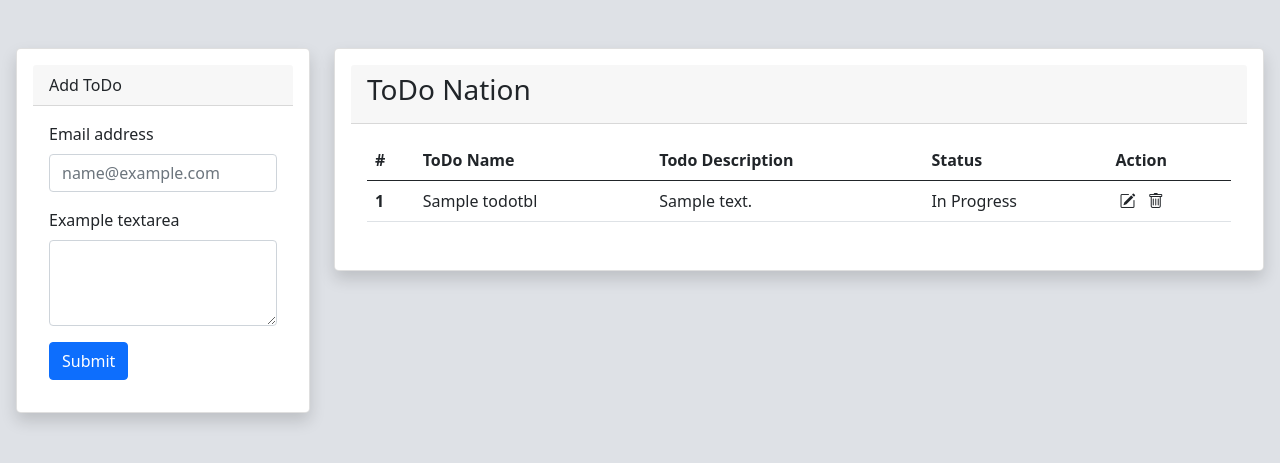
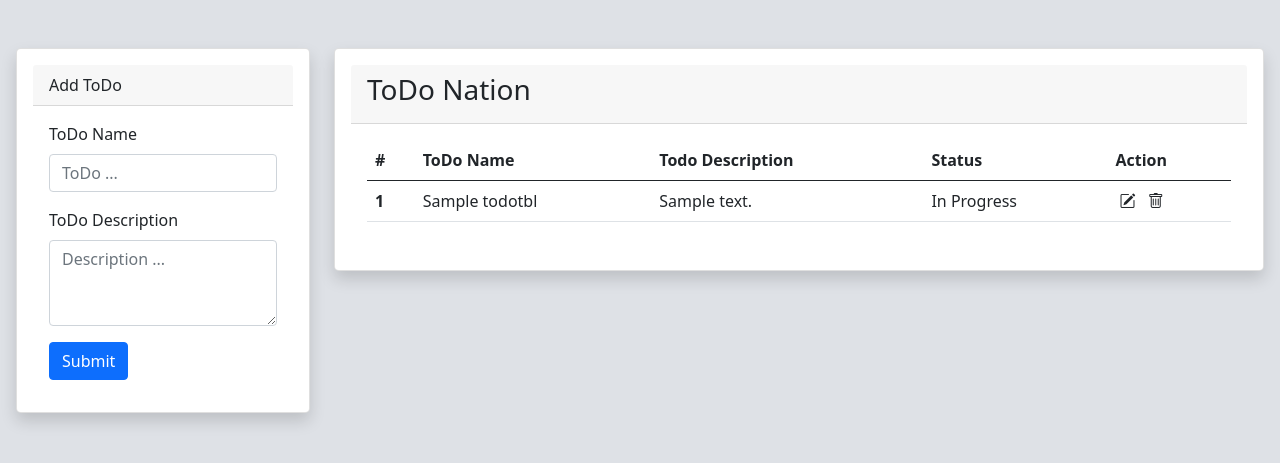
Before and after one commit to ashwinam/garbage-codes-season-01, a Django app: page /todo/ in a window 1280 px wide. Shown: the top 463 px of the page. Run offline with Django 4.2, Linux system fonts and the light colour scheme; tables that the repository leaves empty hold one stand-in row (values such as "Sample post").

Commit message:
simple create operation

```diff
--- a/DjangoToDo/todo/templates/todo/todo.html
+++ b/DjangoToDo/todo/templates/todo/todo.html
@@ -3,28 +3,31 @@
 {% block doc_title %}ToDo | Homepage{% endblock doc_title %}
 
 {% block content %}
-<div class="mx-3 mt-5 ">
+<div class="mx-3 mt-5">
     <div class="row align-items-start">
       <div class="col-3">
         <div class="card shadow p-3 mb-5 bg-body rounded-3">
             <div class="card-header">
                 Add ToDo
                </div>
+               <form action="{% url "todos" %}" method="post">
+                {% csrf_token %}
             <div class="card-body">
-
               <div class="mb-3">
-                <label for="exampleFormControlInput1" class="form-label">Email address</label>
-                <input type="email" class="form-control" id="exampleFormControlInput1" placeholder="name@example.com">
+                <label for="todo_name_id" class="form-label">ToDo Name</label>
+                <input type="text" class="form-control" id="todo_name_id" placeholder="ToDo ..." name="todo_name">
               </div>
               <div class="mb-3">
-                <label for="exampleFormControlTextarea1" class="form-label">Example textarea</label>
-                <textarea class="form-control" id="exampleFormControlTextarea1" rows="3"></textarea>
+                <label for="todo_description_id" class="form-label">ToDo Description</label>
+                <textarea class="form-control" id="todo_description_id" rows="3" name="todo_description" placeholder="Description ..."></textarea>
 
               </div>
               <div class="col-12">
                 <button class="btn btn-primary" type="submit">Submit</button>
               </div>
             </div>
+          </form>
+
           </div>
 
       </div>
--- a/DjangoToDo/todo/views.py
+++ b/DjangoToDo/todo/views.py
@@ -11,3 +11,15 @@ class ToDoView(ListView):
     model = ToDoTbl
     template_name = 'todo/todo.html'
     context_object_name = "objects"
+
+    def post(self, *args, **kwargs):
+        todo_name = self.request.POST.get('todo_name', None)
+        todo_desc = self.request.POST.get('todo_description', None)
+
+        # Object creation.
+        obj = ToDoTbl(todo_name=todo_name, todo_description=todo_desc)
+        obj.save()
+
+        queryset = self.model.objects.all()
+
+        return render(self.request, 'todo/todo.html', {'objects': queryset})
```
